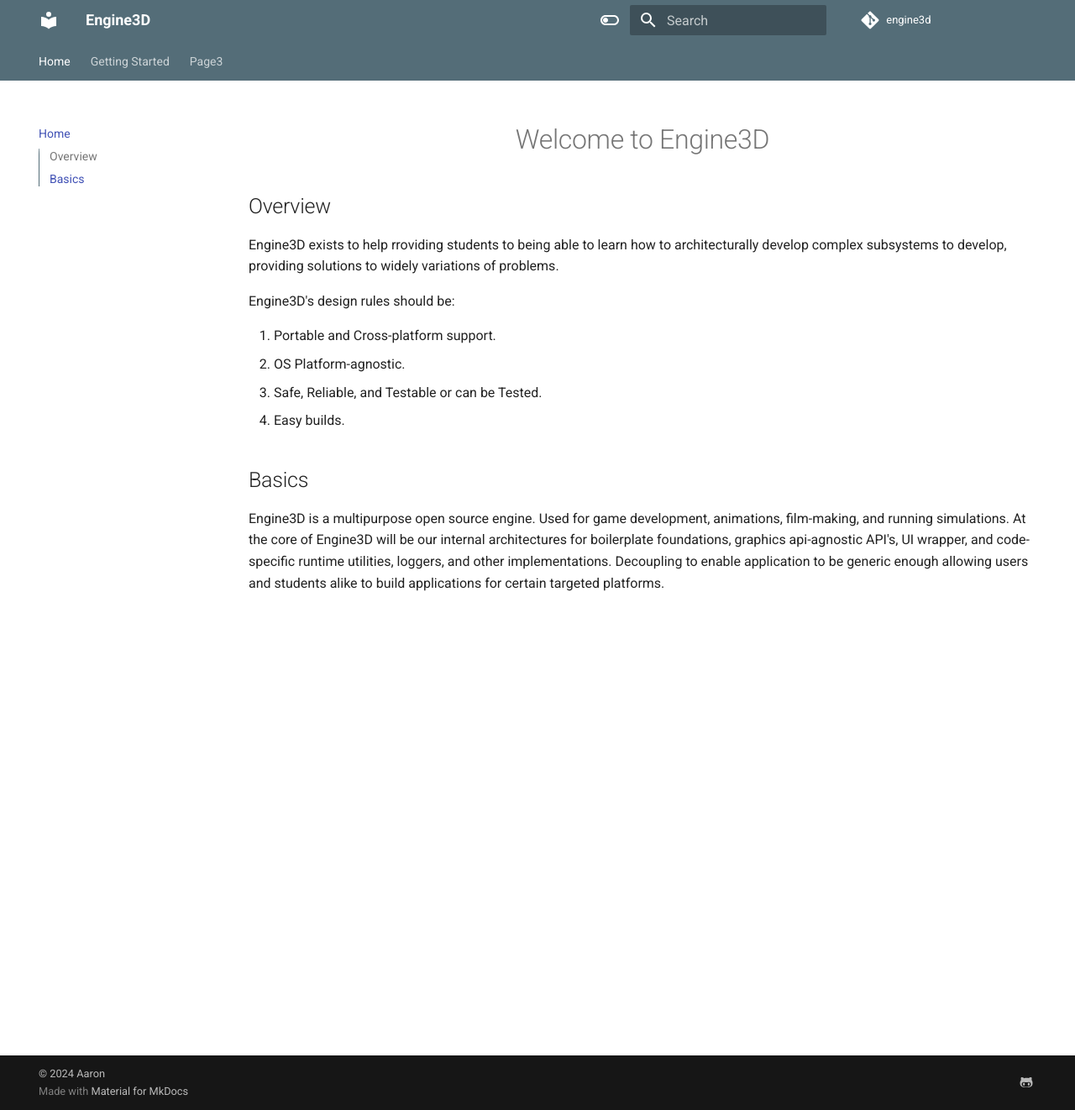
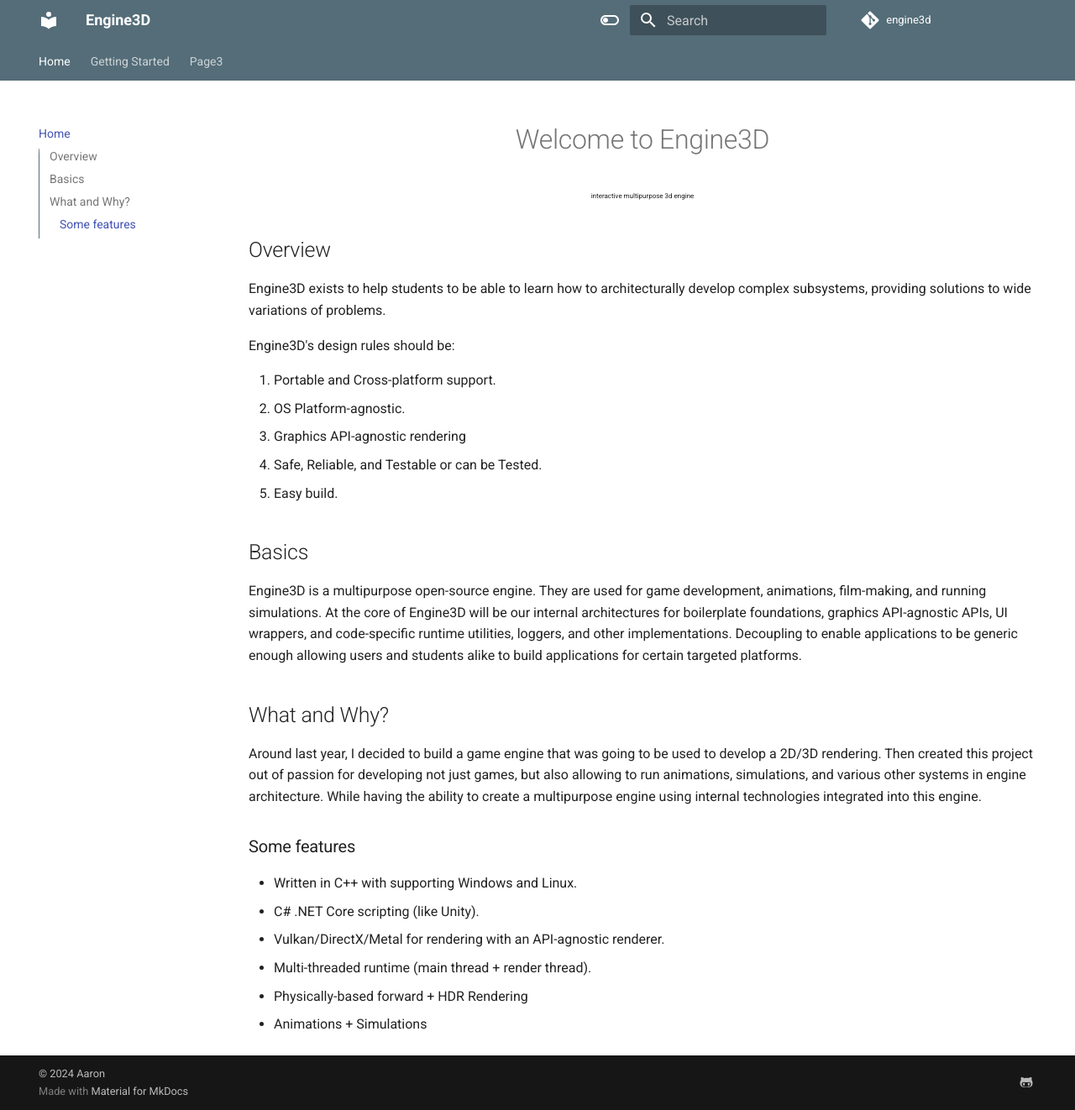
Before and after one commit to engine3d-dev/engine3d.github.io, an MkDocs documentation site: the page built from docs/index.md, in a window 1280 px wide and 1322 px high. Shown: the whole window at 84% size. Built offline with MkDocs 1.6.1 and Material for MkDocs 9.7.7, drawn with Linux system fonts in a browser that asks for light colours; comment, search, counter and statistics services are not loaded.

Commit message:
Update index.md

```diff
--- a/docs/index.md
+++ b/docs/index.md
@@ -1,17 +1,30 @@
 
 <div align="center">
 <h1>Welcome to Engine3D</h1>
+   <p style="text-transform: lowercase; font-weight: normal; font-size: 50%">Interactive multipurpose 3D engine</p>
 </div>
 
 ## Overview
-Engine3D exists to help rroviding students to being able to learn how to architecturally develop complex subsystems to develop, providing solutions to widely variations of problems.
+Engine3D exists to help students to be able to learn how to architecturally develop complex subsystems, providing solutions to wide variations of problems.
 
 Engine3D's design rules should be:
 
 1. Portable and Cross-platform support.
 2. OS Platform-agnostic.
-3. Safe, Reliable, and Testable or can be Tested.
-4. Easy builds.
+3. Graphics API-agnostic rendering
+4. Safe, Reliable, and Testable or can be Tested.
+5. Easy build.
 
 ## Basics
-Engine3D is a multipurpose open source engine. Used for game development, animations, film-making, and running simulations. At the core of Engine3D will be our internal architectures for boilerplate foundations, graphics api-agnostic API's, UI wrapper, and code-specific runtime utilities, loggers, and other implementations. Decoupling to enable application to be generic enough allowing users and students alike to build applications for certain targeted platforms.
+Engine3D is a multipurpose open-source engine. They are used for game development, animations, film-making, and running simulations. At the core of Engine3D will be our internal architectures for boilerplate foundations, graphics API-agnostic APIs, UI wrappers, and code-specific runtime utilities, loggers, and other implementations. Decoupling to enable applications to be generic enough allowing users and students alike to build applications for certain targeted platforms.
+
+## What and Why?
+Around last year, I decided to build a game engine that was going to be used to develop a 2D/3D rendering. Then created this project out of passion for developing not just games, but also allowing to run animations, simulations, and various other systems in engine architecture. While having the ability to create a  multipurpose engine using internal technologies integrated into this engine.
+
+### Some features
+* Written in C++ with supporting Windows and Linux.
+* C# .NET Core scripting (like Unity).
+* Vulkan/DirectX/Metal for rendering with an API-agnostic renderer.
+* Multi-threaded runtime (main thread + render thread).
+* Physically-based forward + HDR Rendering
+* Animations + Simulations
```
